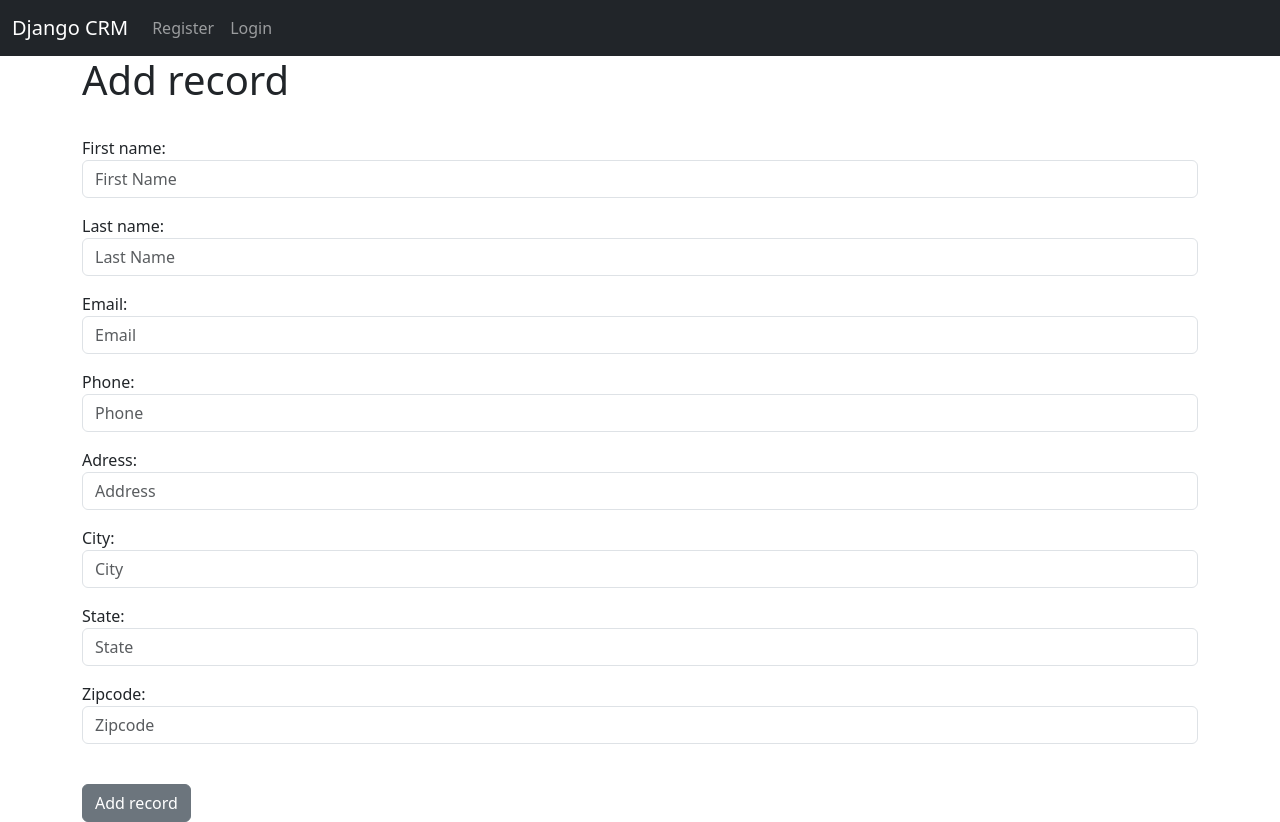
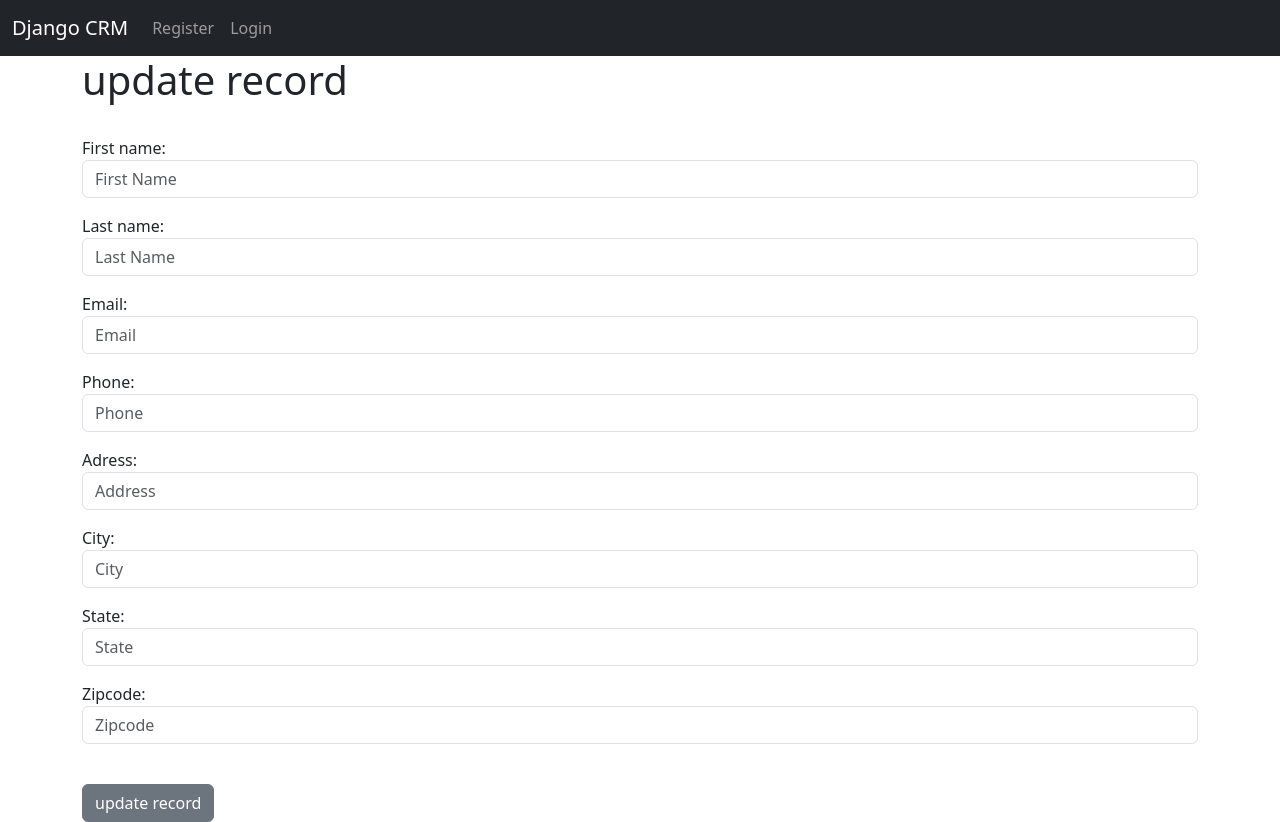
Before and after one commit to hamzakhalem/CRM, a Django app: template website/templates/update_record.html in a window 1280 px wide. Run offline with Django 4.2, Linux system fonts and the light colour scheme; the template is opened without the code that fills it: values that come from a table or form of the project are taken from there, others are empty.

Commit message:
feature: update record

```diff
--- a/website/templates/record.html
+++ b/website/templates/record.html
@@ -21,6 +21,7 @@
 <br>
 <a href='{% url "home" %}' class='btn btn-secondary'> go home </a>
 <a href='{% url "delete_record" record.id %}' class='btn btn-danger'> Delete </a>
+<a href='{% url "update_record" record.id %}' class='btn btn-info'> Update </a>
 
 
 
--- a/website/templates/update_record.html
+++ b/website/templates/update_record.html
@@ -1,16 +1,16 @@
 {% extends "base.html" %}
 
-{% block title %}Add record{% endblock %}
+{% block title %}update record{% endblock %}
 
 {% block content %}
-    <h1>Add record</h1>
+    <h1>update record</h1>
 
     <br>
-    <form method="post" action="{% url 'add_record' %}">
+    <form method="post" >
         {% csrf_token %}
         {{form.as_p}}
         <br>
-        <button type="submit" class="btn btn-secondary">Add record</button>
+        <button type="submit" class="btn btn-secondary">update record</button>
     </form>
 
 {% endblock content %}
--- a/website/views.py
+++ b/website/views.py
@@ -85,13 +85,13 @@ def add_record(request):
 def update_record(request, pk):
     if request.user.is_authenticated:
         record = Record.objects.get(id=pk)
-        form = AddRecordForm(request.POST or None)
+        form = AddRecordForm(request.POST or None, instance=record)
         if request.user.is_authenticated:
             if form.is_valid():
                 form.save()
-                messages.success(request, message="Record added")
+                messages.success(request, message="Record Updated")
                 return redirect('home')
             else:
-                return render(request, 'add_record.html', {'form': form})
+                return render(request, 'update_record.html', {'form': form})
     else:
         return redirect('home')
```
